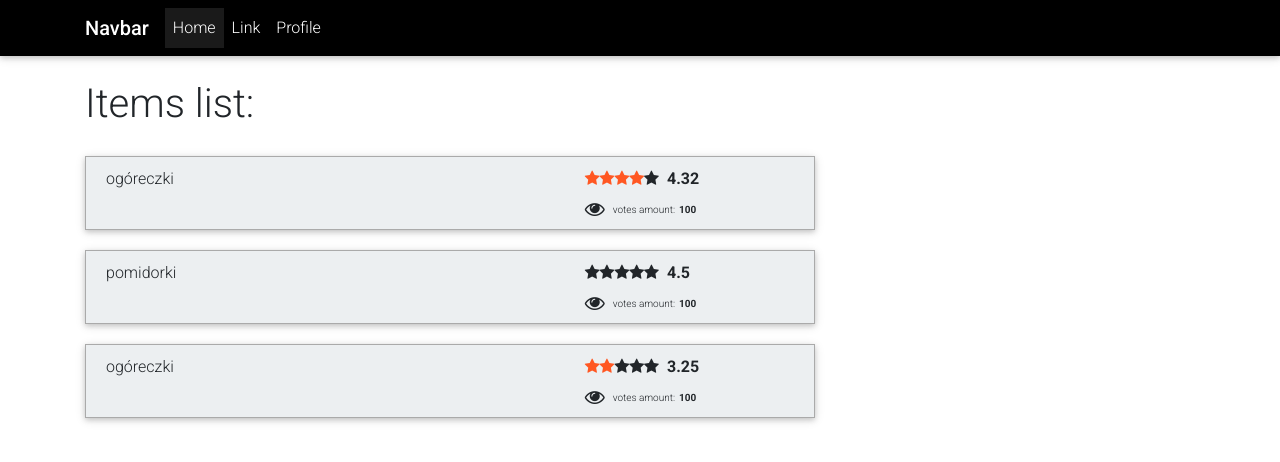
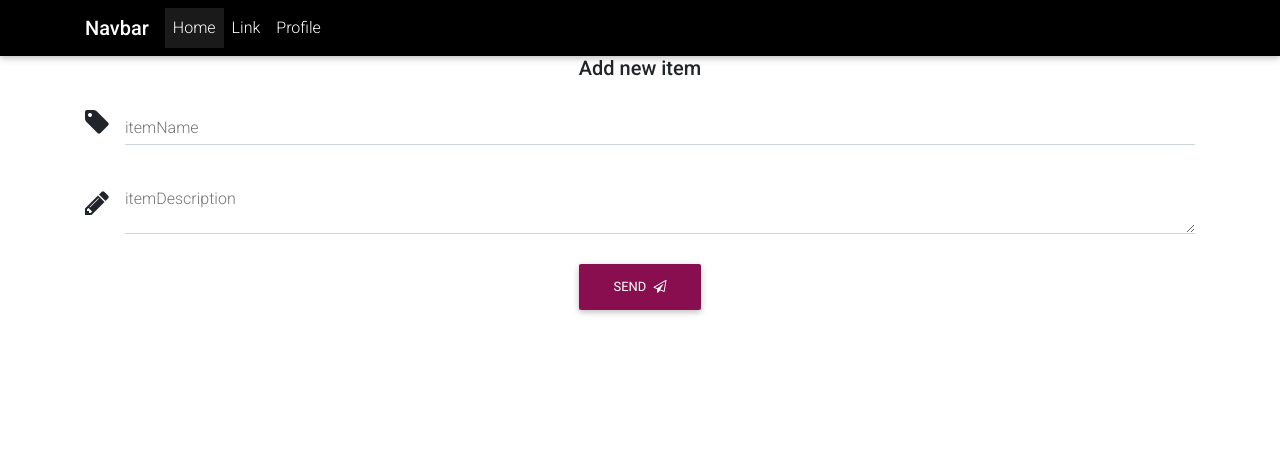
Before and after one commit to kossowski-203908/srompare, a React (Create React App) app in the folder frontend/: page /add in a window 1280 px wide. Shown: the top 462 px of the page. Built offline with nearby package versions, Linux system fonts and the light colour scheme.

Commit message:
add item feature and routing

```diff
--- a/frontend/src/App.js
+++ b/frontend/src/App.js
@@ -8,17 +8,25 @@ import '../node_modules/font-awesome/css/font-awesome.min.css';
 import '../node_modules/mdbreact/dist/css/mdb.css';
 import { Container } from 'mdbreact';
 import Header from "./components/header/Header";
+import AddItem from "./containers/AddItem/AddItem";
+import {
+    BrowserRouter as Router,
+    Route,
+} from 'react-router-dom';
 
 class App extends Component {
     render() {
         return (
             <Provider store={store}>
-                <div>
-                    <Header/>
-                    <Container>
-                        <ItemsList/>
-                    </Container>
-                </div>
+                <Router>
+                    <div>
+                        <Header/>
+                        <Container>
+                            <Route exact path="/" component={ItemsList}/>
+                            <Route path="/add" component={AddItem}/>
+                        </Container>
+                    </div>
+                </Router>
             </Provider>
         );
     }
--- a/frontend/src/actions/itemActions.js
+++ b/frontend/src/actions/itemActions.js
@@ -3,3 +3,9 @@ export const changeVote = (item) => ({
     type: CHANGE_VOTE,
     item,
 });
+
+export const ADD_ITEM = 'ADD_ITEM';
+export const addItem = (item) => ({
+    type: ADD_ITEM,
+    newItem: item
+})
--- /dev/null
+++ b/frontend/src/containers/AddItem/AddItem.js
@@ -0,0 +1,50 @@
+import React, { Component } from 'react';
+import { connect } from 'react-redux';
+import { addItem } from "../../actions/itemActions";
+import { Input, Fa, Button } from 'mdbreact';
+
+class AddItem extends Component {
+
+    state = {
+        id: this.props.last + 1,
+        name: '',
+        grade: 0,
+        gradesAmount: 0,
+        description: '',
+    };
+
+    render() {
+        return (
+            <div>
+                <form>
+                    <p className="h5 text-center mb-4">Add new item</p>
+                    <Input label="itemName" id="name" value={this.state.name} onChange={e => this.onInputChange(e)} icon="tag" group type="email" validate error="wrong" success="right"/>
+                    <Input type="textarea" label="itemDescription" id="description" value={this.state.description} onChange={e => this.onInputChange(e)} icon="pencil"/>
+                    <div className="text-center">
+                        <Button color="deep-orange" color="unique" onClick={ e => this.onButtonClicked(e)}>Send <Fa icon="paper-plane-o" className="ml-1"/></Button>
+                    </div>
+                </form>
+            </div>
+        );
+    }
+
+    onButtonClicked(event) {
+        event.preventDefault();
+        this.props.addItem(this.state);
+        this.props.history.push('/');
+    }
+
+    onInputChange(event) {
+        this.setState({[event.target.id]: event.target.value});
+    }
+}
+
+const mapStateToProps = (state) => ({
+    last: state.items[state.items.length - 1].id,
+})
+
+const actions = {
+   addItem,
+};
+
+export default connect(mapStateToProps, actions)(AddItem);
--- a/frontend/src/containers/Item/Item.js
+++ b/frontend/src/containers/Item/Item.js
@@ -17,10 +17,11 @@ class Item extends Component {
         }
         item.grade = item.grade.toFixed(2);
         item.userRate = rate;
-        changeVote({ ...item });
+        changeVote({...item});
     };
 
     render() {
+        console.log(this.props.item.name);
         let { item } = this.props;
 
         return (
--- a/frontend/src/containers/ItemList/Itemslist.js
+++ b/frontend/src/containers/ItemList/Itemslist.js
@@ -6,6 +6,7 @@ import Item from "../Item/Item";
 class Itemslist extends Component {
 
     render() {
+        console.log("cokolwiek");
         let {items} = this.props;
         return (
             <div className="row">
--- a/frontend/src/reducers/itemReducer.js
+++ b/frontend/src/reducers/itemReducer.js
@@ -1,4 +1,4 @@
-import { CHANGE_VOTE } from '../actions/itemActions';
+import { CHANGE_VOTE, ADD_ITEM } from '../actions/itemActions';
 
 const initialState = [
     {id: 1, name: 'ogóreczki', grade: 4.32, gradesAmount: 100, description: 'są najlepsze z taką solą', userRate: 4 },
@@ -10,6 +10,13 @@ export function itemReducer( state = initialState, action) {
     switch (action.type) {
         case CHANGE_VOTE:
             return state.map(item => item.id === action.item.id ? action.item : item );
+        case ADD_ITEM:
+        {
+            console.log(action.newItem);
+            return state.concat(action.newItem);
+
+
+        }
         default:
             return state;
     }
```
